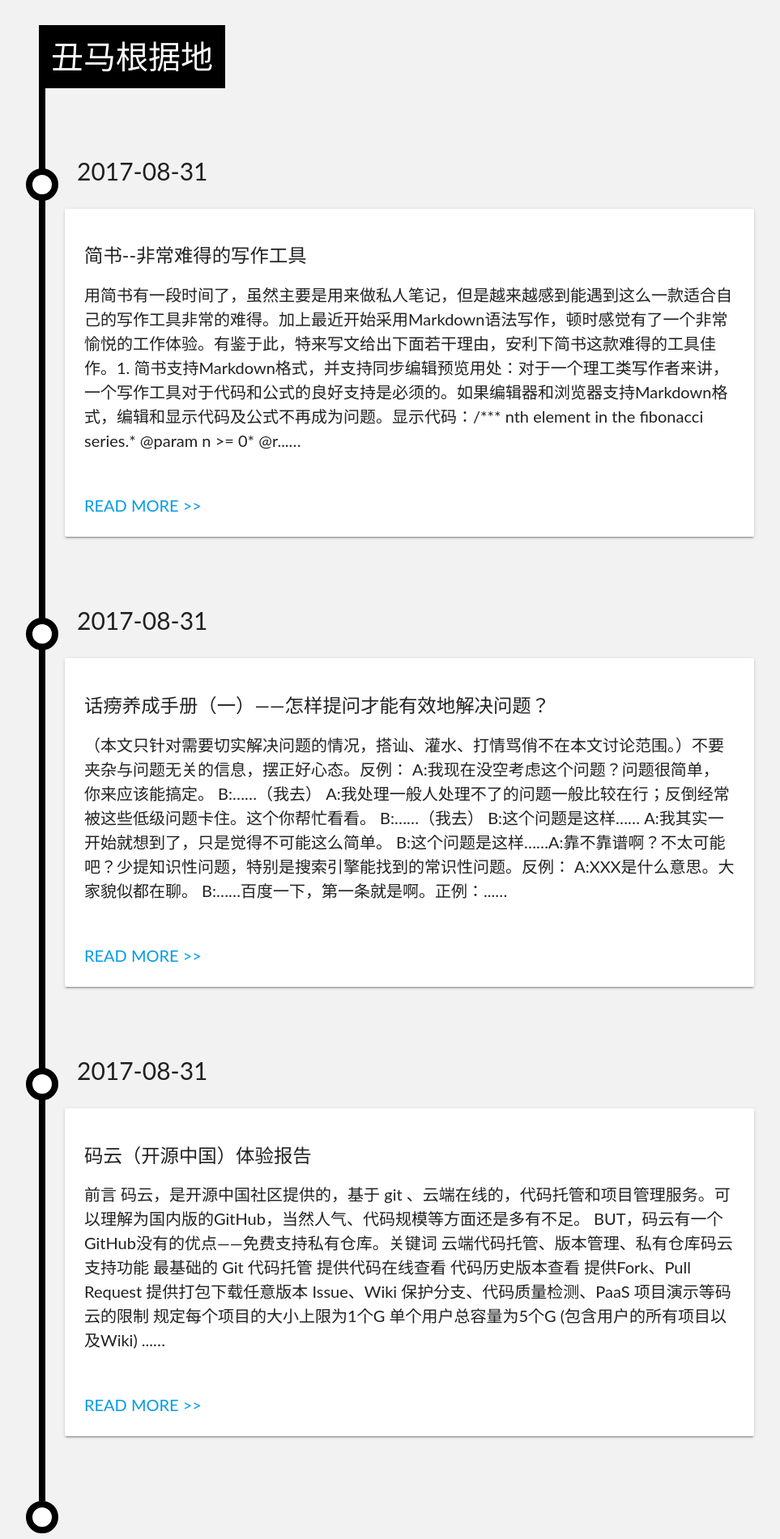
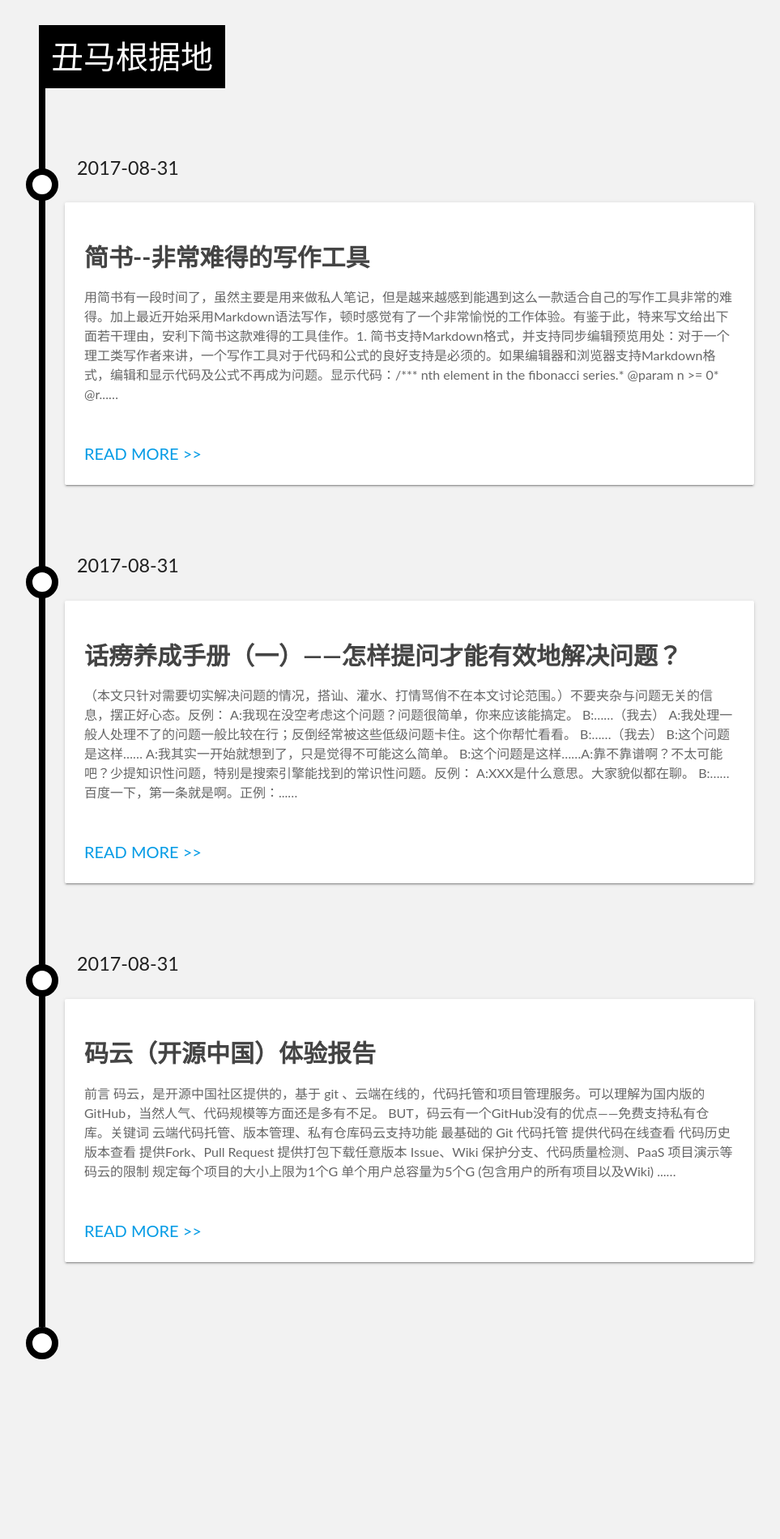
Before and after one commit to unicorn25/unicorn25.github.io, a Jekyll site: the page built from index.html, in a window 1280 px wide. Shown: the whole page at 81% size, without its empty margins (157-1120 px from the left). Built offline with Jekyll 4.4.1, drawn with Linux system fonts in a browser that asks for light colours; after the commit the page ends 1686 px from its top, so only the background shows below that.

Commit message:
fix:修改摘要的title、content的字体样式

```diff
--- a/assets/css/main.css
+++ b/assets/css/main.css
@@ -113,3 +113,12 @@ ol {
 ul {
 	list-style-type: disc;
 }
+
+.excerpt-title{
+	color: #444;
+	font-weight: 700;
+}
+.excerpt-content{
+	color: #666;
+	font-size: 16px;
+}
--- a/index.html
+++ b/index.html
@@ -8,12 +8,12 @@ layout: default
     {% for step in steps %}
     <div class="item">
         <i class="vertical-line"></i>
-        <h2 class="item-date">{{ step.date | date: '%Y-%m-%d' }}</h2>
+        <h3 class="item-date">{{ step.date | date: '%Y-%m-%d' }}</h3>
         <div class="card-panel">
-            <h3 class="card-title">
+            <h2 class="card-title excerpt-title">
                 {{ step.title }}
-            </h3>
-            <p>
+            </h2>
+            <p class="excerpt-content">
                 <!-- {{ step.content }} -->
                 {{ step.content | strip_html | strip_newlines | truncate: 300 }}&hellip;
             </p>
```
